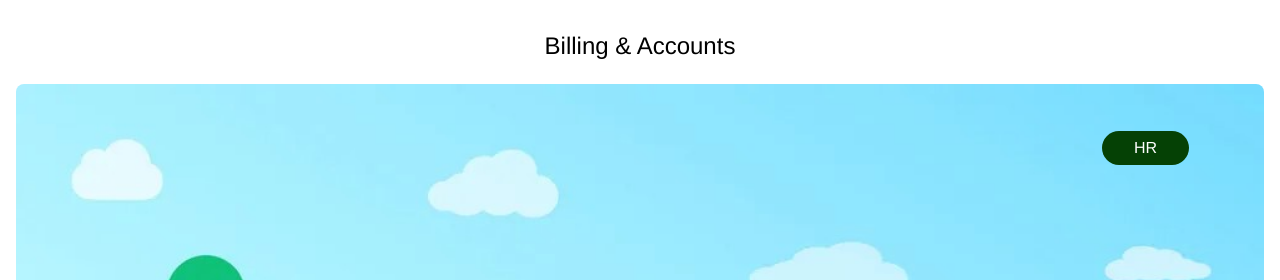
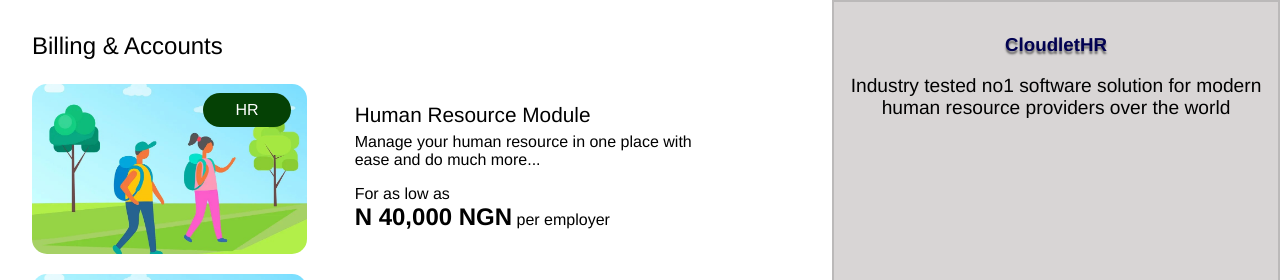
Before and after one commit to sodiqsanusi/SSL-TEST, a plain HTML site: page index.html in a window 1280 px wide. Shown: the top 280 px of the page. Drawn offline with Linux system fonts and the light colour scheme.

Commit message:
Done with major part of large screen build
Finished up with the responsiveness for large screen devices, still haven't started with the oddly shaped button. Have to go to bed now, but will think of a way to solve the problem.

```diff
--- a/index.html
+++ b/index.html
@@ -11,7 +11,7 @@
 <body>
   <main>
     <h1>Billing & Accounts</h1>
-    <section>
+    <section class="illustrations">
       <article>
         <div class="illustration"><img src="simple.webp" alt="An illustration of a man and a woman walking through the woods"><span>HR</span></div>
         <div class="illustration--article">
@@ -30,7 +30,7 @@
         <div class="illustration--article">
           <div class="illustration--heading">
             <h2>Payroll Module</h2>
-            <p>Manage your human resource in one place with ease and do much more...</p>
+            <p>Manage your payroll and salary payment in one place with ease and do much more...</p>
           </div>
           <div class="illustration--ending">
             <p>For as low as</p>
--- a/styles.css
+++ b/styles.css
@@ -7,6 +7,7 @@
 /* *This is important for responsive images */
 img{
   width: 100%;
+  object-fit: cover;
 }
 body{
   display: flex;
@@ -24,7 +25,7 @@
   border-radius: 8px 8px 0 0;
 }
 .illustration img{
-  border-radius: 8px;
+  border-radius: 15px;
 }.illustration span{
   position: absolute;
   top: 5%;
@@ -105,3 +106,38 @@
   font-size: 1.2rem;
   border-radius: 20px;
 }
+
+/* Media queries for large screens */
+@media(min-width: 600px) {
+  body{
+    flex-direction: row;
+  }
+  main{
+    padding: 2em 1em 0 2em;
+    width: 65%;
+  }main h1{
+    text-align: left;
+  }
+  aside{
+    width: 35%;
+    height: 100vh;
+    padding: 2em 1em;
+  }
+  .illustrations article{
+    display: flex;
+    align-items: center;
+    margin-bottom: 1em;
+    gap: 0 2%;
+  }
+  .illustration{
+    width: 55%;
+    max-width: 275px;
+  }.illustration img{
+    height: 170px;
+  }
+  .illustration--article{
+    width: 50%;
+    margin: 0;
+    padding-left: 2em;
+  }
+}
```
